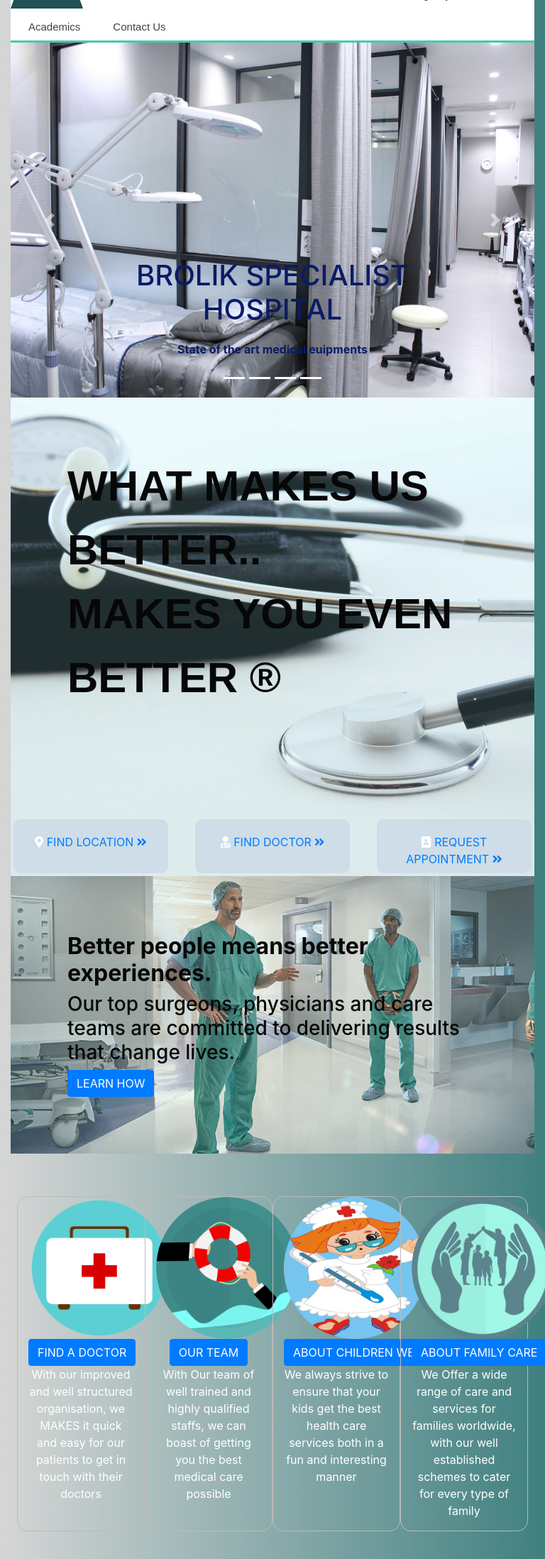
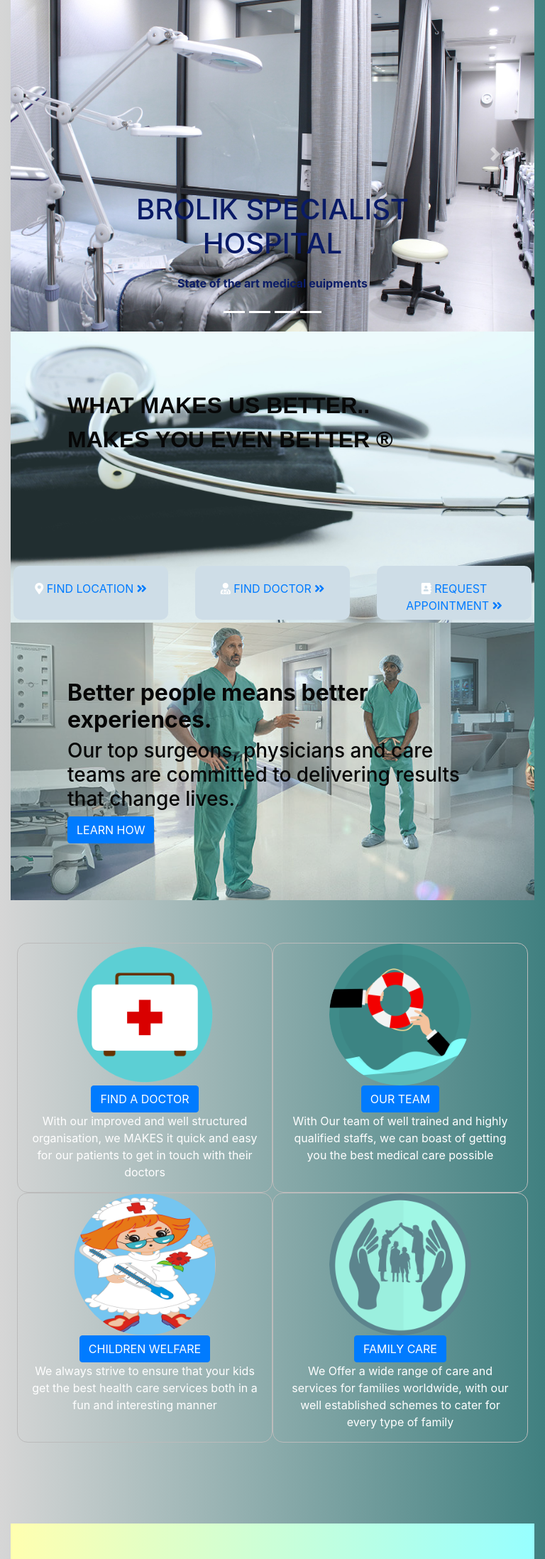
Before and after one commit to arudovwen/brolik-hospital, a PHP site: page / in a window 768 px wide; the page is wider, and only the part inside the window is pictured. Shown: the part 415-2611 px from the top of that part at 71% size. Run offline with PHP 8.4, Linux system fonts and the light colour scheme; some libraries are stand-ins or nearby versions.

Commit message:
adjusted icons

```diff
--- a/index.html
+++ b/index.html
@@ -200,7 +200,7 @@
           <div id="quick-guide">
 
                        <div class="row ">
-                           <div class="icon col-sm-6 col-md-3 col-lg-3 ">
+                           <div class="icon col-sm-6 col-md-6 col-lg-3 ">
                               <img src="image/icon1.png" class="img rounded-circle "
                               width ="200px" height="200px"><br>
                                <a name="" id="" class="btn btn-primary" href="#" role="button">FIND A DOCTOR
@@ -210,7 +210,7 @@
                                    patients to get in touch with their doctors
                                </p>
                             </div>
-                           <div class="icon col-sm-6 col-md-3 col-lg-3">
+                           <div class="icon col-sm-6 col-md-6 col-lg-3">
                                    <img src="image/icon2.png" class="img rounded-circle "
                                    width ="200px" height="200px"><br>
                                <a name="" id="" class="btn btn-primary" href="#" role="button">OUR TEAM
@@ -219,19 +219,19 @@
                                <p> With Our team of well trained and highly qualified staffs,
                                     we can boast of getting you the best medical care possible</p>
                             </div>
-                           <div class=" icon col-sm-6 col-md-3 col-lg-3">
+                           <div class=" icon col-sm-6 col-md-6 col-lg-3">
                                    <img src="image/icon3.png" class="img rounded-circle "
                                     width ="200px" height="200px"><br>
-                               <a name="" id="" class="btn btn-primary" href="#" role="button">ABOUT CHILDREN WELFARE
+                               <a name="" id="" class="btn btn-primary" href="#" role="button">CHILDREN WELFARE
 
                                </a>
                                <p> We always strive to ensure that your kids get the best health
                                    care services both in a fun and interesting manner</p>
                             </div>
-                           <div class="icon col-sm-6 col-md-3 col-lg-3">
+                           <div class="icon col-sm-6 col-md-6 col-lg-3">
                                    <img  src="image/icon4.png" class="img rounded-circle "
                                    width ="200px" height="200px"><br>
-                               <a name="" id="" class="btn btn-primary" href="#" role="button">ABOUT FAMILY CARE
+                               <a name="" id="" class="btn btn-primary" href="#" role="button">FAMILY CARE
 
                                </a>
                            <p> We Offer a wide range of care and services for families worldwide,
--- a/main.css
+++ b/main.css
@@ -28,6 +28,14 @@ body{
   -webkit-box-sizing: border-box;
   -moz-box-sizing: border-box;
   box-sizing: border-box;
+}
+@media(max-width:940px){
+  #cssmenu,
+#cssmenu ul,
+#cssmenu ul li,
+#cssmenu ul li a {
+display: none;
+}
 }
 #cssmenu:after,
 #cssmenu > ul:after {
@@ -163,25 +171,26 @@ body{
     position: relative;
     color: rgb(7, 7, 7);
 }
-@media only screen and(max-width:990px){
+@media(max-width:798px){
   .my-container .motto1{
-    font-size:1em;
+    font-size:1.5em;
 
   }
   b, strong {
     font-weight: bolder;
 }
 }
-@media only screen and(min-width:480px){
+@media(max-width:980px){
   .my-container .motto1{
-    font-size:1em;
-
+    font-size:2em;
 
   }
   b, strong {
-    font-weight: bold;
+    font-weight: bolder;
 }
 }
+
+
 .my-container2{
     position: relative;
     background: #a6e5ee;
```
